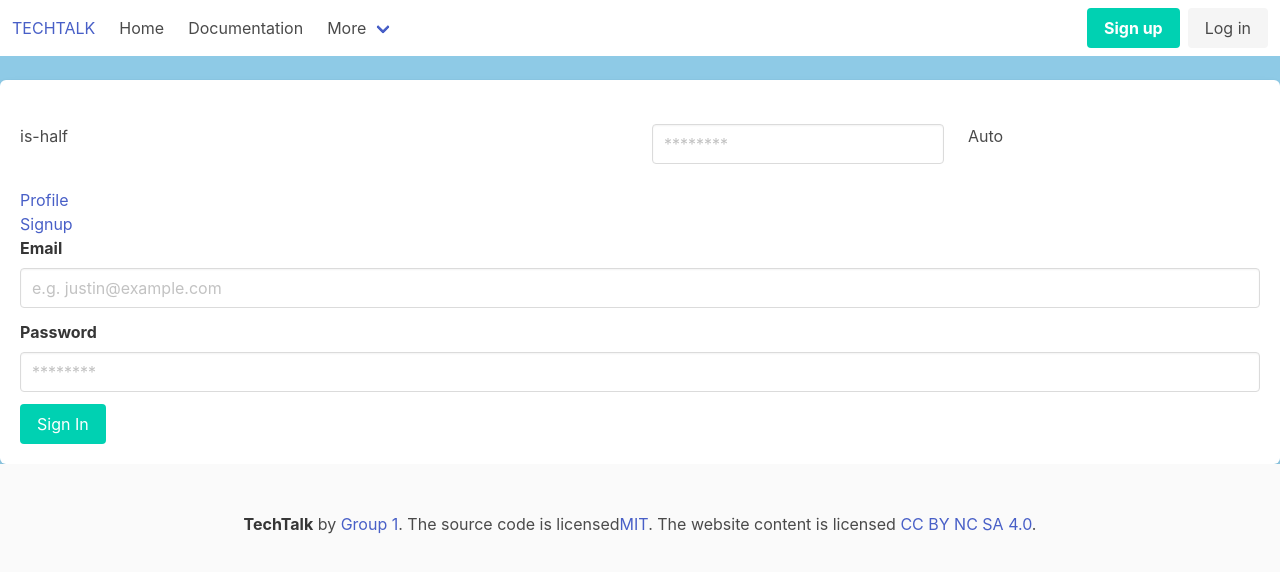
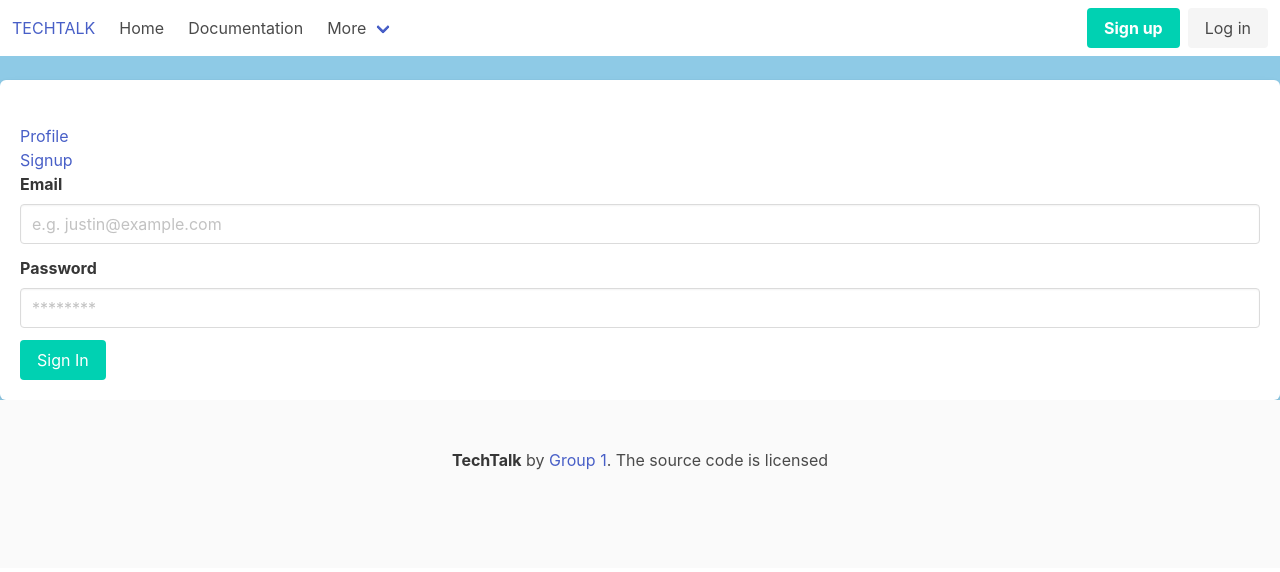
Before and after one commit to slongy7/TechTalk, a React (Create React App) app in the folder client/: page / in a window 1280 px wide. Shown: the top 572 px of the page. Built offline with nearby package versions, Linux system fonts and the light colour scheme.

Commit message:
front update

```diff
--- a/client/src/App.js
+++ b/client/src/App.js
@@ -62,6 +62,7 @@ function App() {
 
         <Route exact path='/client/src/pages/Profile.js'>
           <Profile />
+          <Loggedin />
         </Route>
 
         {/* <Route exact path='/client/src/pages/Signup.js'>
--- a/client/src/components/Footer.js
+++ b/client/src/components/Footer.js
@@ -6,8 +6,7 @@ const Footer = () => {
   <div className="content has-text-centered">
     <p>
       <strong>TechTalk</strong> by <a href="https://jgthms.com">Group 1</a>. The source code is licensed
-      <a href="http://opensource.org/licenses/mit-license.php">MIT</a>. The website content
-      is licensed <a href="http://creativecommons.org/licenses/by-nc-sa/4.0/">CC BY NC SA 4.0</a>.
+
     </p>
   </div>
 </footer>
--- a/client/src/components/Header.js
+++ b/client/src/components/Header.js
@@ -60,10 +60,7 @@ export class Header extends Component {
                       <a className="navbar-item">
                         Contact
                       </a>
-                      <hr className="navbar-divider"/>
-                      <a className="navbar-item">
-                        Report an issue
-                      </a>
+
                     </div>
                   </div>
                 </div>
--- a/client/src/pages/Landing.js
+++ b/client/src/pages/Landing.js
@@ -17,13 +17,6 @@ const Landing = () => {
 
             </br>
 
-
-
-            <div class="columns">
-                <div class="column is-half">is-half</div>
-                <div class="column"><input className='input' type='password' placeholder='********'></input></div>
-                <div class="column">Auto</div>
-            </div>
 
             <div class='columns is-mobile is-centered'>
                 <div class='columns is-half'></div>
```
Also changed, not shown: 1 other file (tests, documents, lock files or other folders).
